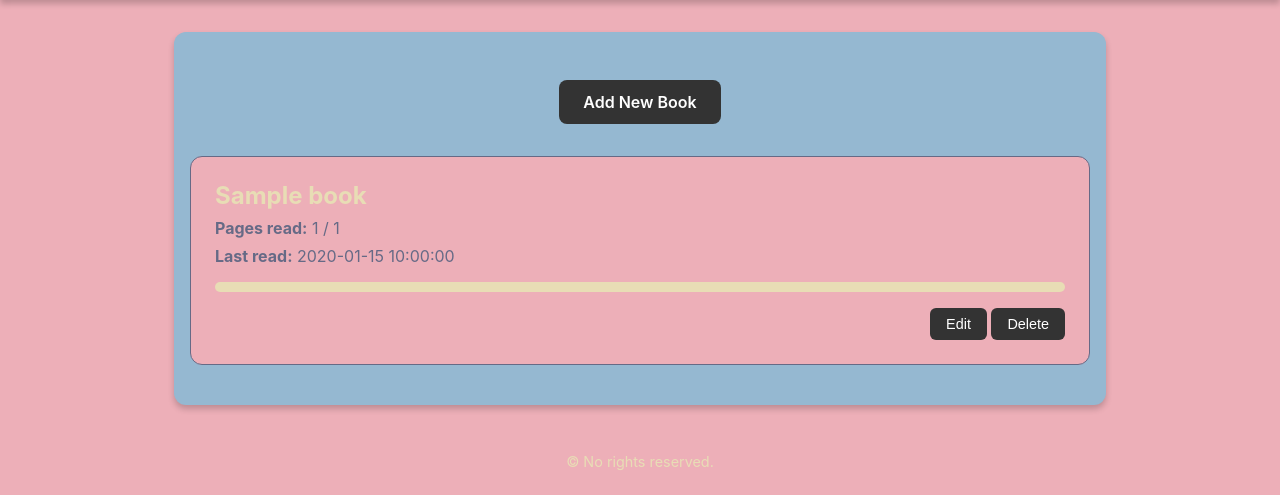
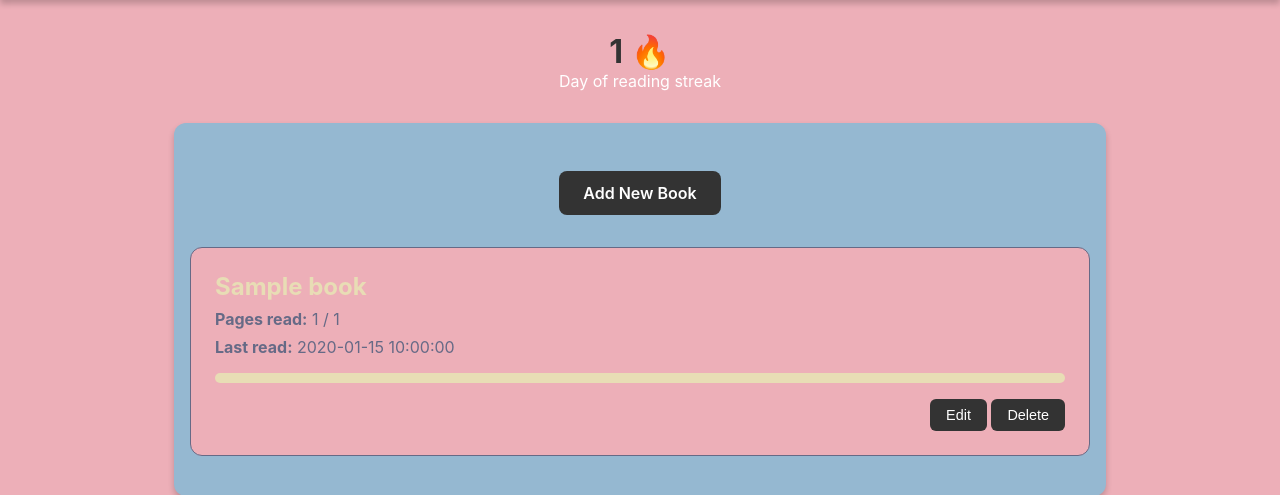
Before and after one commit to thebrownbreadtoast/universal-bookmark, a FastAPI app: template src/templates/bookmarks.html in a window 1280 px wide. Shown: the part 113-608 px from the top of the page. Run offline with FastAPI, Linux system fonts and the light colour scheme; the template is opened without the code that fills it: most values are stand-ins (such as "Sample title", 1, 10 or a date in 2020); parts of the project's set-up code (start-up, migrations or seed data) failed here and were passed over.

Commit message:
feat: streak counter added

```diff
--- a/src/main.py
+++ b/src/main.py
@@ -4,7 +4,6 @@ from fastapi import FastAPI, Request, status, Form
 from fastapi.responses import HTMLResponse, RedirectResponse
 from fastapi.templating import Jinja2Templates
 from tortoise import Tortoise
-from tortoise.contrib.pydantic import pydantic_model_creator
 
 from src.queries.book import get_book, create_book, update_book, destroy_book
 from src.queries.bookmarks import get_bookmark
@@ -34,6 +33,8 @@ async def bookmarks(request: Request, id: str):
 
     if not bookmark:
         return RedirectResponse(url='/', status_code=status.HTTP_404_NOT_FOUND)
+
+    await bookmark.compute_and_update_streak_length()
 
     bookmark_serializer_obj = await Bookmark_Pydantic.from_tortoise_orm(bookmark)
 
--- a/src/queries/book.py
+++ b/src/queries/book.py
@@ -1,7 +1,7 @@
-from datetime import datetime
 from tortoise import exceptions
 
 from src.models import Book
+from src.queries.bookmarks import update_last_read
 
 
 async def get_book(id: str):
@@ -30,6 +30,8 @@ async def update_book(bookmark_id: str, id: str, title: str, current_page: int,
 
     await book.save()
 
+    await update_last_read(bookmark_id)
+
     return book
 
 
--- a/src/templates/bookmarks.html
+++ b/src/templates/bookmarks.html
@@ -203,12 +203,52 @@
             background-color: #B5242F;
             transform: scale(1.05);
         }
+
+        .streak-container {
+            text-align: center;
+            margin: 2rem 0;
+        }
+
+        .streak-count {
+            font-size: 2rem;
+            font-weight: bold;
+            color: var(--primary-color);
+        }
+
+        .streak-label {
+            font-size: 1rem;
+            color: var(--text-color);
+        }
+
+        .streak-calendar {
+            display: flex;
+            justify-content: center;
+            gap: 0.5rem;
+            margin-top: 1rem;
+        }
+
+        .streak-day {
+            width: 20px;
+            height: 20px;
+            border-radius: 4px;
+            background-color: var(--secondary-color);
+        }
+
+        .streak-day.active {
+            background-color: var(--primary-color);
+        }
     </style>
 </head>
 <body>
     <header>
         <h1>Universal Bookmark</h1>
     </header>
+
+    <div class="streak-container">
+        <div class="streak-count">{{ streak_length }} {{'🔥' if streak_length else '😢'}}	</div>
+        <div class="streak-label">Day{{ 's' if streak_length > 1 else '' }} of reading streak</div>
+    </div>
+
     <div class="container">
         <!-- Add New Book Button -->
         <div class="add-book">
```
Also changed, not shown: src/models/bookmarks.py (+26 -0 lines), src/queries/bookmarks.py (+19 -1 lines).
